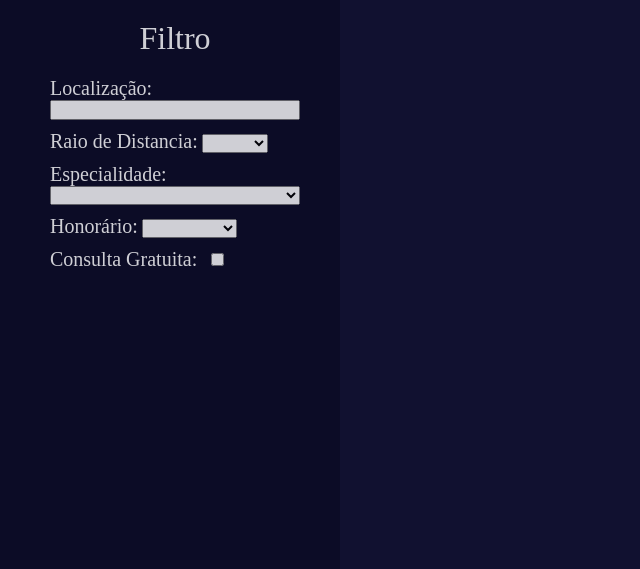
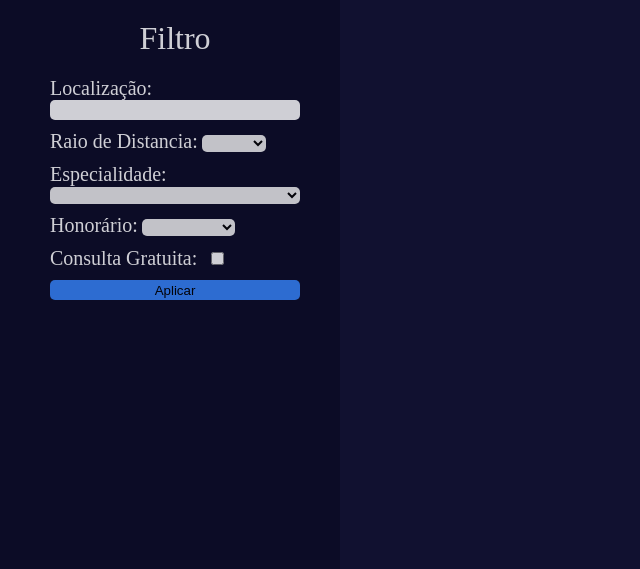
Before and after one commit to GabrielMiranda21/Direito-Direto, a PHP site: page /public/html/pessoaFisicaLogado.html in a window 1280 px wide. Shown: the part 75-644 px from the top of the page, without its empty margins (0-640 px from the left). Run offline with PHP 8.4, Linux system fonts and the light colour scheme.

Commit message:
Adicionando button para os filtros de busca

```diff
--- a/public/css/pessoaFisicaLogado.css
+++ b/public/css/pessoaFisicaLogado.css
@@ -106,6 +106,16 @@ main section.filtro-advogado form fieldset.filtro div.consultaGratuita{
     padding: 0 50px;
 }
 
+main section.filtro-advogado form fieldset.filtro div.enviar button{
+    display: block;
+    margin: 10px 50px;
+}
+
+input, select, button {
+    border-radius: 5px;
+    border: none;
+}
+
 input[type="search"] {
     width: 250px;
     height: 20px;
@@ -115,6 +125,12 @@ input[type="checkbox"] {
     margin: 0 10px;
 }
 
+button[type="submit"] {
+    width: 250px;
+    height: 20px;
+    background-color: #3483FA;
+}
+
 label {
     font-size: 20px;
 }
--- a/public/html/pessoaFisicaLogado.html
+++ b/public/html/pessoaFisicaLogado.html
@@ -95,6 +95,10 @@
                         <label for="consultaGratuita">Consulta Gratuita:</label>
                         <input type="checkbox" name="consultaGratuita" id="consultaGratuita">
                     </div>
+
+                    <div class="enviar">
+                        <button type="submit">Aplicar</button>
+                    </div>
                 </fieldset>
             </form>
         </section>
```
